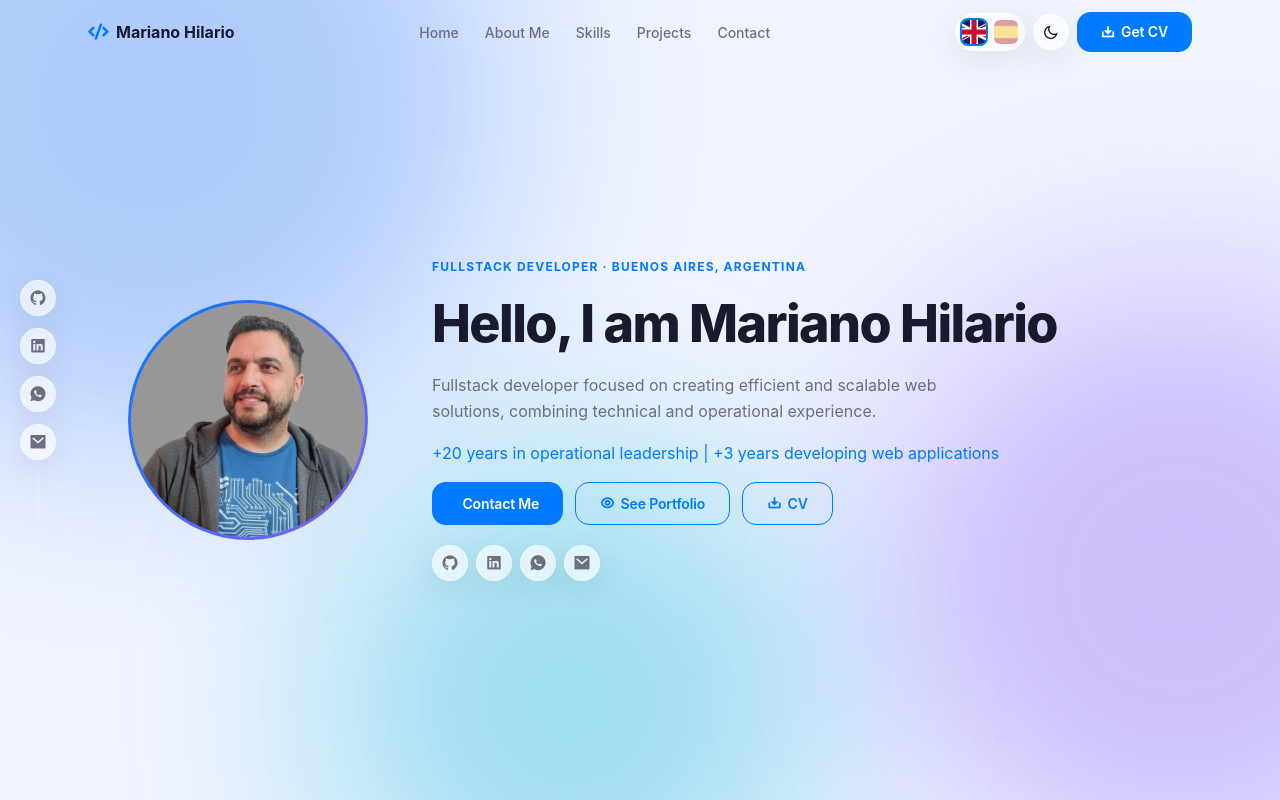
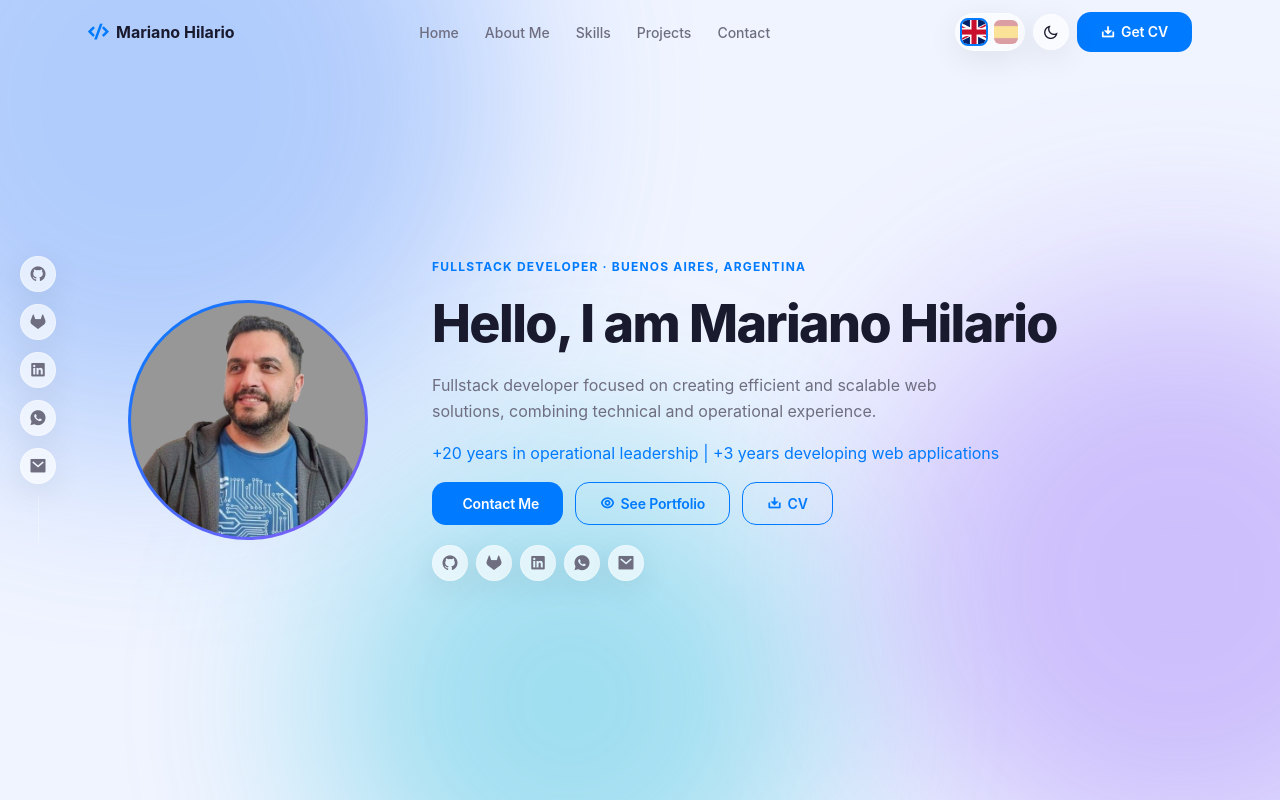
Before and after one commit to marianohilario/my_portfolio, a Next.js app: page /en in a window 1280 px wide. Shown: the top 800 px of the page. Built offline with nearby package versions, Linux system fonts and the light colour scheme.

Commit message:
gitlab added

```diff
--- a/app/globals.css
+++ b/app/globals.css
@@ -308,6 +308,11 @@ body {
   background: rgba(110, 64, 201, 0.12);
   box-shadow: 0 0 20px 4px rgba(110, 64, 201, 0.35);
 }
+.social-gitlab:hover {
+  color: #fc6d26;
+  background: rgba(252, 109, 38, 0.12);
+  box-shadow: 0 0 20px 4px rgba(252, 109, 38, 0.35);
+}
 .social-linkedin:hover {
   color: #0a66c2;
   background: rgba(10, 102, 194, 0.12);
--- a/components/Footer.tsx
+++ b/components/Footer.tsx
@@ -56,26 +56,34 @@ export default function Footer() {
               href: "https://github.com/marianohilario",
               icon: "ri-github-fill",
               label: "GitHub",
+              socialClass: "social-github",
+            },
+            {
+              href: "https://gitlab.com/marianoJobchain",
+              icon: "ri-gitlab-fill",
+              label: "GitLab",
+              socialClass: "social-gitlab",
             },
             {
               href: "https://www.linkedin.com/in/marianohilario/",
               icon: "ri-linkedin-box-fill",
               label: "LinkedIn",
+              socialClass: "social-linkedin",
             },
             {
               href: "https://wa.me/5491151339874",
               icon: "ri-whatsapp-fill",
               label: "WhatsApp",
+              socialClass: "social-whatsapp",
             },
-          ].map(({ href, icon, label }) => (
+          ].map(({ href, icon, label, socialClass }) => (
             <a
               key={label}
               href={href}
               target="_blank"
               rel="noopener noreferrer"
               aria-label={label}
-              className="w-8 h-8 flex items-center justify-center rounded-xl glass-card no-underline transition-all duration-200 hover:scale-110"
-              style={{ color: "var(--text-secondary)" }}
+              className={`w-8 h-8 flex items-center justify-center rounded-xl glass-card no-underline transition-all duration-200 hover:scale-110 ${socialClass}`}
             >
               <i className={`${icon} text-sm`} />
             </a>
--- a/components/Hero.tsx
+++ b/components/Hero.tsx
@@ -19,6 +19,12 @@ const socials = [
     icon: "ri-github-fill",
     label: "GitHub",
     socialClass: "social-github",
+  },
+  {
+    href: "https://gitlab.com/marianoJobchain",
+    icon: "ri-gitlab-fill",
+    label: "GitLab",
+    socialClass: "social-gitlab",
   },
   {
     href: "https://www.linkedin.com/in/marianohilario/",
--- a/components/SocialSidebar.tsx
+++ b/components/SocialSidebar.tsx
@@ -1,11 +1,37 @@
-'use client'
+"use client";
 
 const links = [
-  { href: 'https://github.com/marianohilario', icon: 'ri-github-fill', label: 'GitHub', socialClass: 'social-github' },
-  { href: 'https://www.linkedin.com/in/marianohilario/', icon: 'ri-linkedin-box-fill', label: 'LinkedIn', socialClass: 'social-linkedin' },
-  { href: 'https://wa.me/5491151339874', icon: 'ri-whatsapp-fill', label: 'WhatsApp', socialClass: 'social-whatsapp' },
-  { href: 'mailto:marianohilario@gmail.com', icon: 'ri-mail-fill', label: 'Email', socialClass: 'social-email' },
-]
+  {
+    href: "https://github.com/marianohilario",
+    icon: "ri-github-fill",
+    label: "GitHub",
+    socialClass: "social-github",
+  },
+  {
+    href: "https://gitlab.com/marianoJobchain",
+    icon: "ri-gitlab-fill",
+    label: "GitLab",
+    socialClass: "social-gitlab",
+  },
+  {
+    href: "https://www.linkedin.com/in/marianohilario/",
+    icon: "ri-linkedin-box-fill",
+    label: "LinkedIn",
+    socialClass: "social-linkedin",
+  },
+  {
+    href: "https://wa.me/5491151339874",
+    icon: "ri-whatsapp-fill",
+    label: "WhatsApp",
+    socialClass: "social-whatsapp",
+  },
+  {
+    href: "mailto:marianohilario@gmail.com",
+    icon: "ri-mail-fill",
+    label: "Email",
+    socialClass: "social-email",
+  },
+];
 
 export default function SocialSidebar() {
   return (
@@ -14,7 +40,7 @@ export default function SocialSidebar() {
         <a
           key={label}
           href={href}
-          target={href.startsWith('mailto') ? '_self' : '_blank'}
+          target={href.startsWith("mailto") ? "_self" : "_blank"}
           rel="noopener noreferrer"
           aria-label={label}
           className={`glass-card social-link ${socialClass} w-9 h-9 flex items-center justify-center no-underline`}
@@ -22,7 +48,10 @@ export default function SocialSidebar() {
           <i className={`${icon} text-lg`} />
         </a>
       ))}
-      <div className="w-px h-12" style={{ background: 'var(--glass-border)' }} />
+      <div
+        className="w-px h-12"
+        style={{ background: "var(--glass-border)" }}
+      />
     </aside>
-  )
+  );
 }
```
